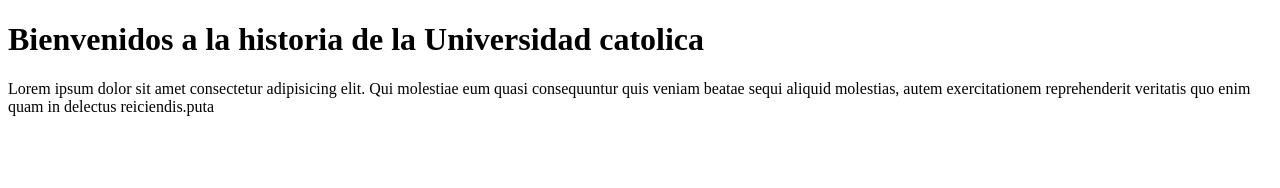
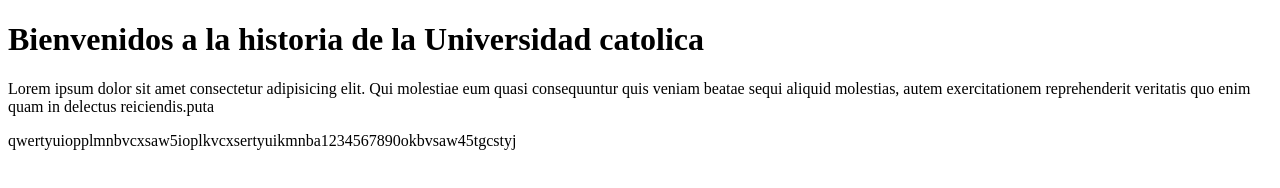
Before and after one commit to JaredPineda/desarrollo2022, a plain HTML site: page historia.html in a window 1280 px wide. Drawn offline with Linux system fonts and the light colour scheme.

Commit message:
se actualizo el archivo historia.html

```diff
--- a/historia.html
+++ b/historia.html
@@ -9,5 +9,6 @@
 <body>
     <h1>Bienvenidos a la historia de la Universidad catolica</h1>
     <p>Lorem ipsum dolor sit amet consectetur adipisicing elit. Qui molestiae  eum quasi consequuntur quis veniam beatae sequi aliquid molestias, autem exercitationem reprehenderit veritatis quo enim quam in delectus reiciendis.puta</p>
+    <p>qwertyuiopplmnbvcxsaw5ioplkvcxsertyuikmnba1234567890okbvsaw45tgcstyj</p>
 </body>
 </html>
```
